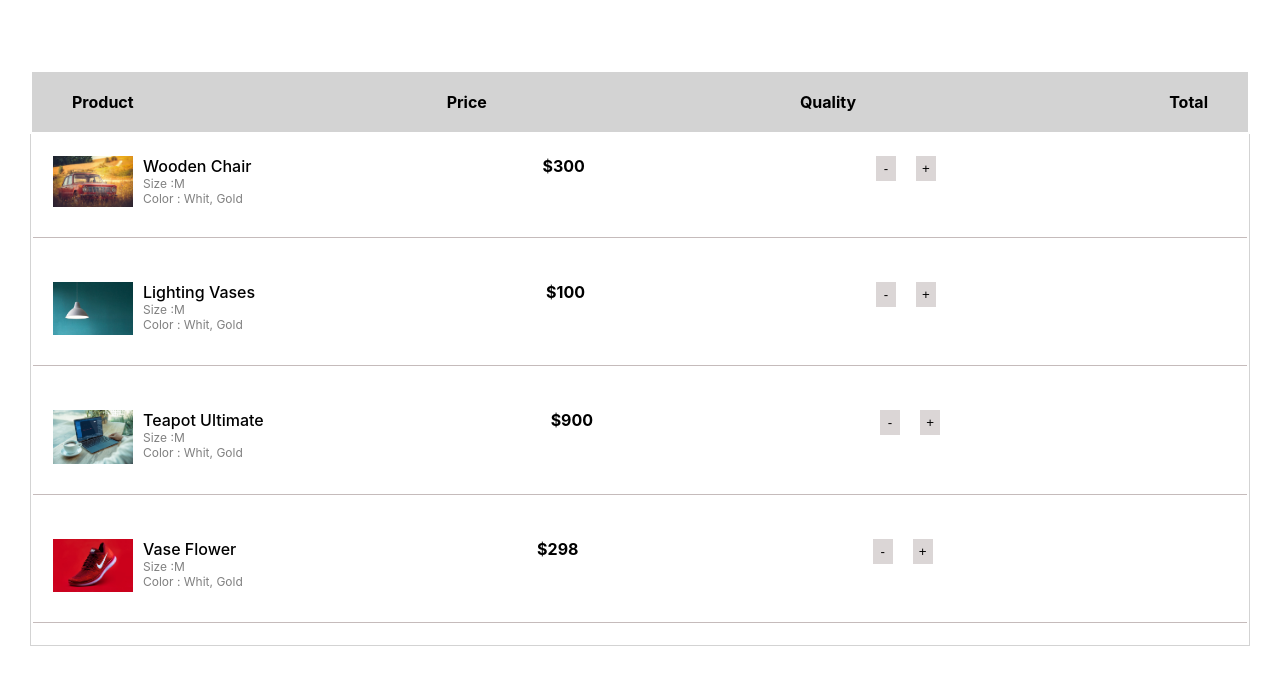
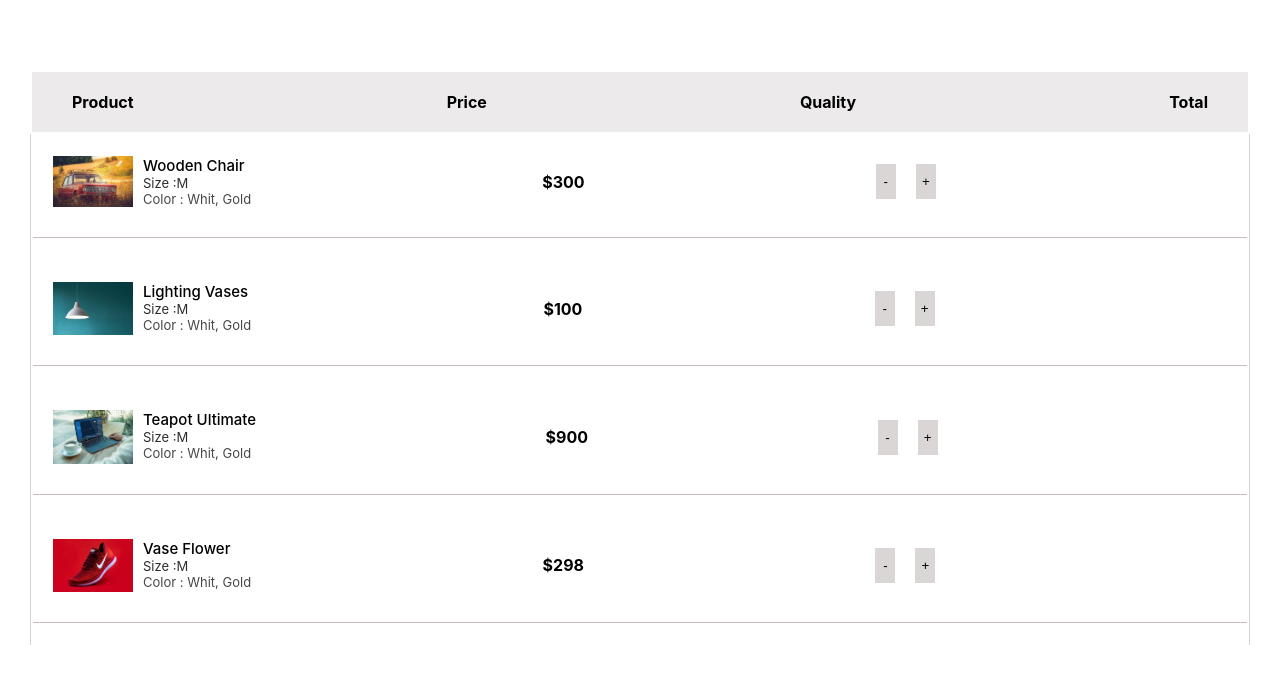
Before and after one commit to Zaibi727/Collection-of-Designs, a React (Create React App) app: page / in a window 1280 px wide. Shown: the top 684 px of the page. Built offline with nearby package versions, Linux system fonts and the light colour scheme.

Commit message:
Update Dribble.module.css

```diff
--- a/src/components/DribbleCart/Dribble.module.css
+++ b/src/components/DribbleCart/Dribble.module.css
@@ -6,7 +6,6 @@
     background-color: rgb(255, 255, 255);
     border-left: 1px solid lightgrey;
     border-right: 1px solid lightgrey;
-    border-bottom: 1px solid lightgrey;
 }
 .productWrapper{
     padding: 20px 0px;
@@ -22,7 +21,8 @@
     padding-bottom: 30px;
     display: flex;
     justify-content: space-between;
-    border-bottom: 1pt solid rgb(197, 187, 187);
+    align-items: center;
+    border-bottom: 1px solid rgb(197, 187, 187);
 }
 .productdis{
     display: flex;
@@ -33,16 +33,16 @@
     margin-left: 10px;
 }
 .name{
-    font-size: 16px;
+    font-size: 15px;
     font-weight: 500;
 }
 .size{
-    font-size: 12px;
-    color: grey;
+    font-size: 13px;
+    color: rgb(46, 44, 44);
 }
 .color{
-    font-size: 12px;
-    color: grey;
+    font-size: 13px;
+    color: rgb(73, 70, 70);
 }
 .btnDiv{
     display: flex;
@@ -55,8 +55,8 @@
 
 .btnDiv button{
     border: none;
-    width: 25px;
-    height: 25px;
+    width: 35px;
+    height: 35px;
     display: flex;
     justify-content: center;
     align-items: center;
@@ -64,8 +64,8 @@
 }
 .btnDiv span{
     margin-top: 0px;
-    width: 25px;
-    height: 25px;
+    width: 35px;
+    height: 35px;
     background-color: rgb(255, 255, 255);
 }
 /*---product--*/
@@ -77,7 +77,7 @@
     display: flex;
     justify-content: space-between;
     padding: 20px 40px;
-    background-color: lightgrey;
+    background-color: rgb(236, 234, 234);
 
 }
 .mainWrapper{
```
